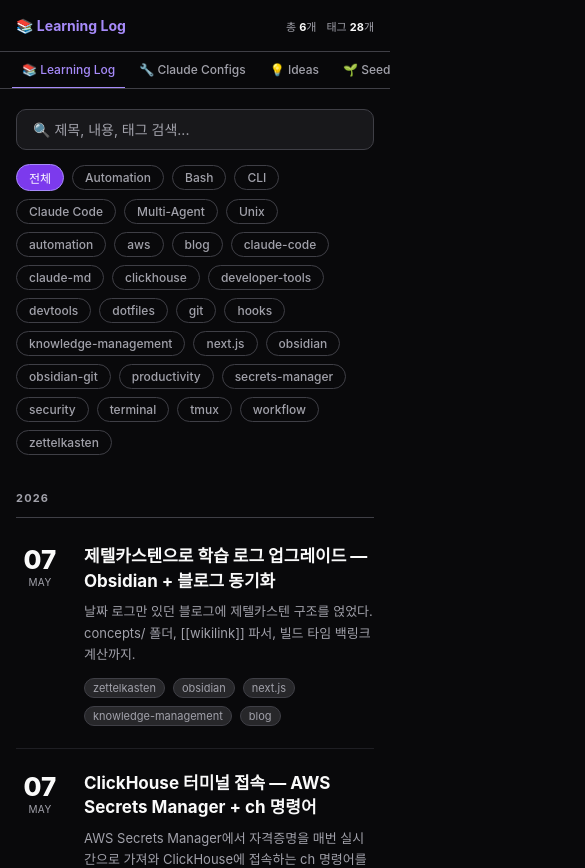
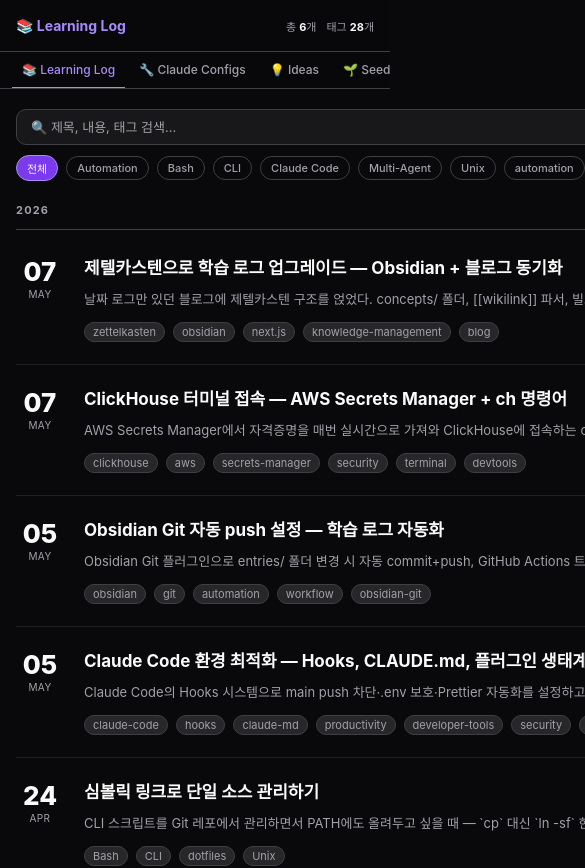
Before and after one commit to project-hh-org/claude-learning, a Next.js app: page / in a window 390 px wide. Shown: the top 868 px of the page, 585 px wide, since content can reach past the window. Built offline with nearby package versions, Linux system fonts and the light colour scheme; a web font is replaced by a local one.

Commit message:
fix: 모바일 CSS source-order 버그 — 태그 가로 스크롤 정상화 (#5)
모바일 @media 블록을 base 스타일 뒤로 이동해 source-order로 정상 override되도록 수정. 태그 가로 스크롤, sticky 등 PR #4의 모바일 룰들이 실제로 적용된다.

```diff
--- a/src/app/globals.css
+++ b/src/app/globals.css
@@ -76,34 +76,8 @@
 .sidebar { position: sticky; top: 80px; }
 
 @media (max-width: 740px) {
-  .page-wrap { grid-template-columns: 1fr; padding: 20px 16px 60px; }
+  .page-wrap { grid-template-columns: 1fr; }
   .sidebar { display: none; }
-
-  /* Compact header */
-  .header { height: 52px; padding: 0 16px; }
-  .header-logo { font-size: 14px; gap: 6px; }
-  .header-logo span { display: none; }
-  .header-stats { gap: 10px; }
-  .h-stat { font-size: 11px; }
-
-  /* Tighter controls */
-  .controls { margin-bottom: 18px; }
-  .search-input { padding: 9px 14px; font-size: 13px; margin-bottom: 10px; }
-
-  /* Tags row → horizontal scroll instead of wrap to save vertical space */
-  .tags-row {
-    flex-wrap: nowrap;
-    overflow-x: auto;
-    -webkit-overflow-scrolling: touch;
-    scrollbar-width: none;
-    padding-bottom: 4px;
-    margin: 0 -16px;
-    padding-left: 16px;
-    padding-right: 16px;
-  }
-  .tags-row::-webkit-scrollbar { display: none; }
-  .tags-label { display: none; }
-  .tag-btn { flex-shrink: 0; padding: 4px 10px; font-size: 11px; }
 }
 
 /* ─── Controls ─── */
@@ -374,11 +348,6 @@
   text-decoration: none;
 }
 
-@media (max-width: 740px) {
-  .tab-bar { padding: 0 12px; top: 52px; }
-  .tab-btn { padding: 10px 10px; font-size: 12px; gap: 5px; }
-  .tab-count { padding: 1px 5px; font-size: 9px; }
-}
 .tab-btn:hover { color: var(--text); }
 .tab-btn.active { color: var(--accent); border-bottom-color: var(--accent); }
 .tab-count {
@@ -572,3 +541,45 @@
 .post-body .wikilink:hover {
   text-decoration-style: solid;
 }
+
+/* ─────────────────────────────────────────────────────────
+   Mobile overrides — 모든 base 스타일 정의 이후에 위치해야
+   source-order에 의해 정상 적용된다.
+   ────────────────────────────────────────────────────────── */
+@media (max-width: 740px) {
+  /* Page layout */
+  .page-wrap { grid-template-columns: 1fr; padding: 20px 16px 60px; }
+  .sidebar { display: none; }
+
+  /* Compact header */
+  .header { height: 52px; padding: 0 16px; }
+  .header-logo { font-size: 14px; gap: 6px; }
+  .header-logo span { display: none; }
+  .header-stats { gap: 10px; }
+  .h-stat { font-size: 11px; }
+
+  /* Tab bar */
+  .tab-bar { padding: 0 12px; top: 52px; }
+  .tab-btn { padding: 10px 10px; font-size: 12px; gap: 5px; }
+  .tab-count { padding: 1px 5px; font-size: 9px; }
+
+  /* Tighter controls */
+  .controls { margin-bottom: 18px; }
+  .search-input { padding: 9px 14px; font-size: 13px; margin-bottom: 10px; }
+
+  /* Tags row → horizontal scroll instead of wrap to save vertical space.
+     반드시 base의 flex-wrap: wrap 이후에 정의되어야 override됨. */
+  .tags-row {
+    flex-wrap: nowrap;
+    overflow-x: auto;
+    -webkit-overflow-scrolling: touch;
+    scrollbar-width: none;
+    padding-bottom: 4px;
+    margin: 0 -16px;
+    padding-left: 16px;
+    padding-right: 16px;
+  }
+  .tags-row::-webkit-scrollbar { display: none; }
+  .tags-label { display: none; }
+  .tag-btn { flex-shrink: 0; padding: 4px 10px; font-size: 11px; }
+}
```
